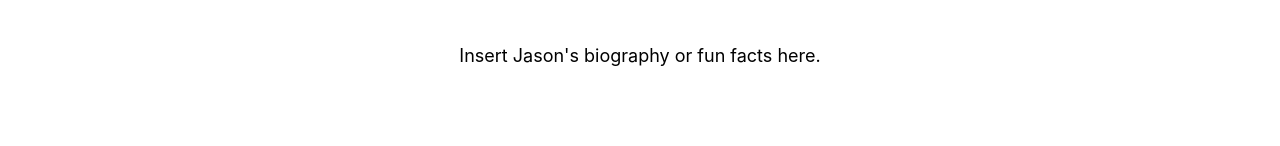
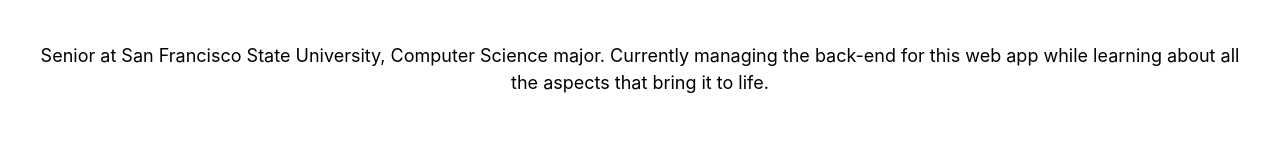
Before and after one commit to Yalfarodeleon/RetroHub, a React (Create React App) app in the folder application/team-04/: page /team-member3 in a window 1280 px wide. Shown: the part 413-559 px from the top of the page. Built offline with nearby package versions, Linux system fonts and the light colour scheme.

Commit message:
Added Jason's bio

```diff
--- a/application/team-04/src/pages/about/TeamMember3.js
+++ b/application/team-04/src/pages/about/TeamMember3.js
@@ -7,7 +7,7 @@
         <h1 className="about-title">Jason Chan</h1>
         <img className="about-image" src="/path/to/jason-photo.jpg" alt="Jason's Photo" />
         <p className="about-bio">
-          Insert Jason's biography or fun facts here.
+          Senior at San Francisco State University, Computer Science major. Currently managing the back-end for this web app while learning about all the aspects that bring it to life.
         </p>
       </div>
     );
```
